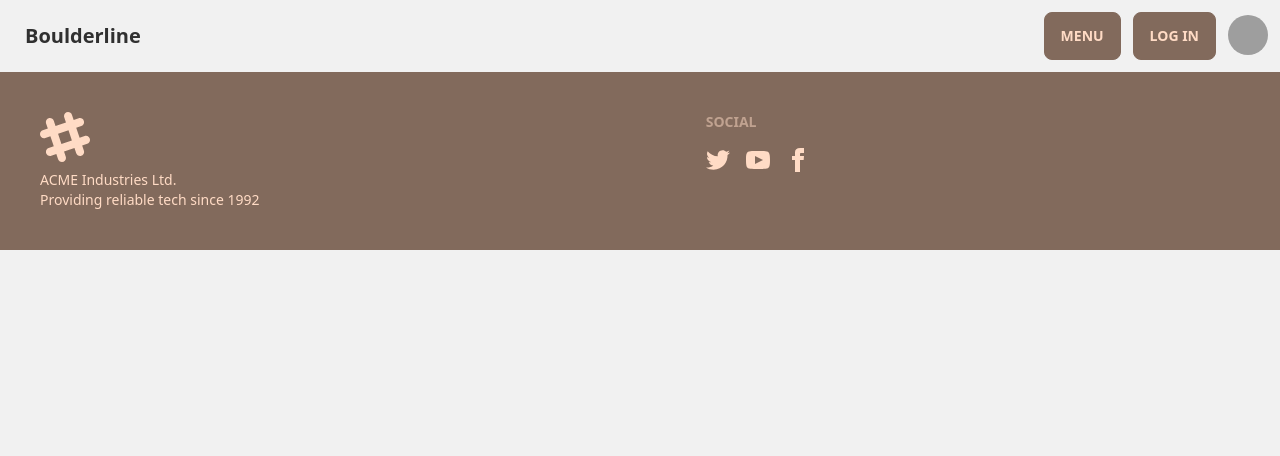
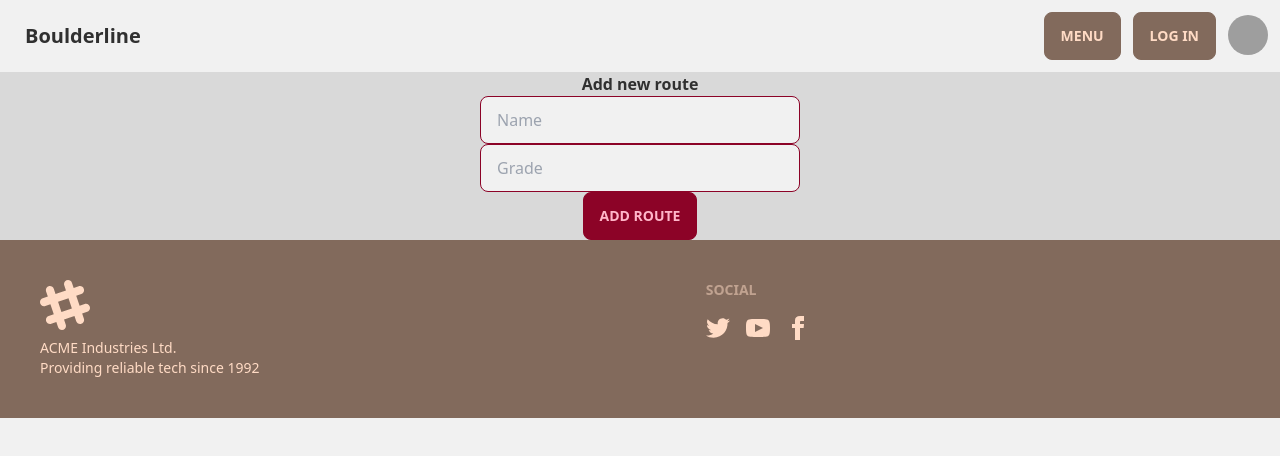
Before and after one commit to krzymich24/SecApp-repo, a React (Vite) app in the folder react/: page /#/gym/newRoute in a window 1280 px wide. Shown: the top 456 px of the page. Built offline with nearby package versions, Linux system fonts and the light colour scheme; no server answers; grey boxes are pictures that could not be loaded.

Commit message:
Add route component

```diff
--- /dev/null
+++ b/react/src/components/NewRoute.tsx
@@ -0,0 +1,57 @@
+import { Link } from "react-router-dom";
+import { useState } from "react";
+import { API } from "../api";
+import { Maybe } from "typescript-functional-extensions";
+import { AxiosError } from "axios";
+
+export function NewRoute() {
+  const [name, setName] = useState("");
+  const [grade, setGrade] = useState("");
+
+  const addRoute = async () => {
+    try {
+
+      const { data } = await API.post(`/gym`, {
+        name,
+
+      });
+      console.log(data);
+    } catch (e) {
+      const message: string = Maybe.from((e as AxiosError)?.response?.data)
+        .map((data) => (data as { statusCode: number; message: string; error: string }).message)
+        .getValueOrDefault((e as Error).message);
+      console.error(message);
+    }
+  };
+
+  return (
+    <>
+      <form style={{ textAlign: "center" }}
+            onSubmit={async (e) => {
+              e.preventDefault();
+              await addRoute();
+            }}>
+        <p><b>Add new route</b></p>
+        <input type="text" placeholder="Name" className="input input-bordered input-primary w-full max-w-xs"
+               onChange={(event) => {
+                 setName(event.target.value);
+               }}
+               value={name}
+               required
+        />
+        <br />
+        <input type="text" placeholder="Grade" className="input input-bordered input-primary w-full max-w-xs"
+               onChange={(event) => {
+                 setGrade(event.target.value);
+               }}
+               value={grade}
+               required
+        />
+
+        <br />
+
+        <button className="btn btn-primary">Add Route</button>
+      </form>
+    </>
+  );
+}
--- a/react/src/main.tsx
+++ b/react/src/main.tsx
@@ -17,6 +17,7 @@ import { Gym } from './components/walls/Gym';
 import { ResetPassword } from './components/ResetPassword';
 import { Boulder } from "./components/walls/Boulder";
 import { AdmView } from "./components/AdmView";
+import { NewRoute } from "./components/NewRoute";
 
 const App = document.getElementById('root');
 
@@ -178,6 +179,7 @@ const Root = () => (
         <Route path="gym">
           <Route path=":gymId" element={<Gym />} />
           <Route path="" element={<ClimbingWalls />} />
+          <Route path="newRoute" element={<NewRoute />} />
         </Route>
         <Route path="route">
           <Route path=":gymId" element={<Boulder />} />
```
